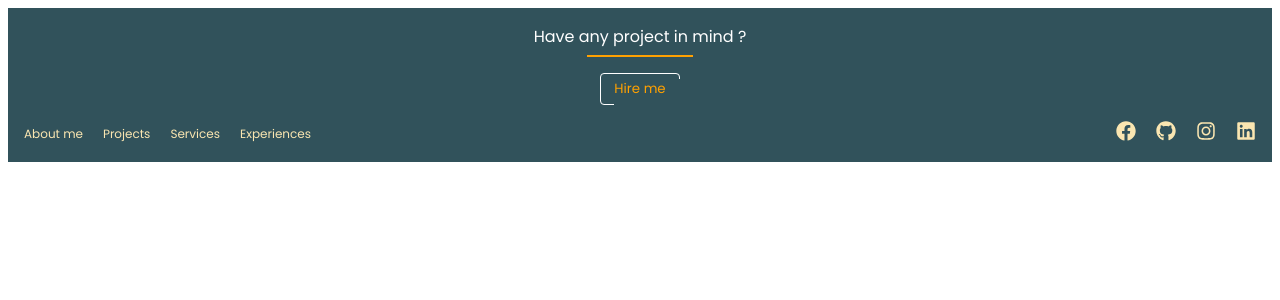
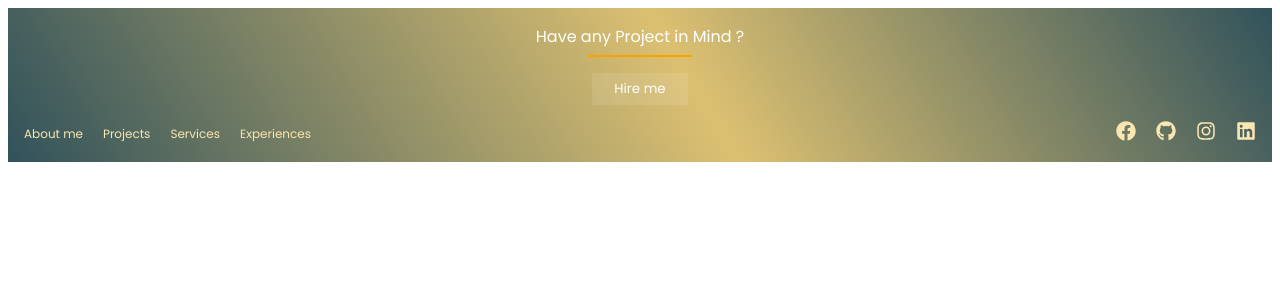
Before and after one commit to CREDO23/thierrybakera, a React (Vite) app: page / in a window 1280 px wide. Shown: the top 300 px of the page. Built offline with nearby package versions, Linux system fonts and the light colour scheme.

Commit message:
feat : finalise footer

```diff
--- a/src/components/Footer.jsx
+++ b/src/components/Footer.jsx
@@ -6,7 +6,7 @@ export default function () {
     <footer>
       <div className="hire-me-section">
         <div>
-          <span>Have any project in mind ?</span>
+          <span>Have any Project in Mind ?</span>
           <div></div>
         </div>
         <button>Hire me</button>
--- a/src/styles/css/index.css
+++ b/src/styles/css/index.css
@@ -1,7 +1,8 @@
 @import url("https://fonts.googleapis.com/css2?family=Poppins:wght@100;200;300;400;500;600;700;800&display=swap");
 footer {
   width: 100%;
-  background-color: #31525b;
+  background: rgb(49, 82, 91);
+  background: linear-gradient(239deg, rgb(49, 82, 91) 0%, rgb(220, 192, 113) 46%, rgb(49, 82, 91) 100%);
   height: auto;
   padding: 1rem;
   display: flex;
@@ -39,42 +40,52 @@ footer .hire-me-section > div span {
 }
 footer .hire-me-section button {
   margin: 1rem;
-  transition: all 0.3s ease-in-out;
   position: relative;
-  border: 1px solid #ffffff;
-  z-index: 0;
+  transition: all 0.5s;
+  border: none;
+  background: inherit;
+  color: #b3dee5;
+  height: 2rem;
+  width: 6rem;
+  border-radius: 4px;
+  color: #ffffff;
+}
+footer .hire-me-section button:hover {
   background: transparent;
   color: #ffffff;
-  height: 2rem;
-  width: 5rem;
-  border-radius: 4px;
-  color: #ffa101;
 }
-footer .hire-me-section button:hover {
-  color: #ffa101;
-  border-color: #ffa101;
-  transition: 0s;
-}
-footer .hire-me-section button::after, footer .hire-me-section button::before {
+footer .hire-me-section button::after {
   content: "";
   position: absolute;
-  background: #31525b;
-  z-index: -1;
-  transition: 0.8s;
+  top: 0;
+  left: 0;
+  width: 100%;
+  height: 100%;
+  z-index: 1;
+  background-color: rgba(255, 255, 255, 0.1);
+  transition: all 0.3s;
+}
+footer .hire-me-section button:hover::after {
+  opacity: 0;
+  transform: scale(0.5, 0.5);
+  background: transparent;
 }
 footer .hire-me-section button::before {
-  height: calc(100% + 2px);
-  width: 90%;
-}
-footer .hire-me-section button::after {
-  width: calc(100% + 2px);
-  height: 30px;
-}
-footer .hire-me-section button:hover::after {
-  height: 0px;
+  content: "";
+  position: absolute;
+  top: 0;
+  left: 0;
+  width: 100%;
+  height: 100%;
+  z-index: 1;
+  opacity: 0;
+  transition: all 0.3s;
+  border: 1px solid #ffffff;
+  transform: scaleX(1.5);
 }
 footer .hire-me-section button:hover::before {
-  width: 0px;
+  opacity: 1;
+  transform: scale(1, 1);
 }
 footer .navigation-section {
   width: 100%;
--- a/src/styles/sass/_mixins.scss
+++ b/src/styles/sass/_mixins.scss
@@ -90,10 +90,12 @@
   }
 }
 
-@mixin btn-thin($hovercolor : rgb(182, 177, 177)) {
+@mixin btn-thin($color ,$hovercolor : rgb(182, 177, 177)) {
   position: relative;
   transition: all 0.5s;
   border: none;
+  background: inherit;
+  color: #{$color};
 
   &:hover{
     background: transparent;
@@ -129,7 +131,7 @@
     opacity: 0;
     transition: all 0.3s;
     border: 1px solid  #{$hovercolor};
-    transform: scale(1.2, 1.2);
+    transform: scaleX(1.5);
   }
 
   &:hover::before {
--- a/src/styles/sass/layouts/_footer.scss
+++ b/src/styles/sass/layouts/_footer.scss
@@ -4,7 +4,14 @@
 
 footer {
   width: 100%;
-  background-color: clr(primary, blue);
+  //   background-color: clr(primary, blue);
+  background: rgb(49, 82, 91);
+  background: linear-gradient(
+    239deg,
+    rgba(49, 82, 91, 1) 0%,
+    rgb(220, 192, 113) 46%,
+    rgba(49, 82, 91, 1) 100%
+  );
   height: auto;
   padding: 1rem;
   display: flex;
@@ -35,22 +42,19 @@ footer {
       span {
         color: clr(secondary, base);
         font-size: ft-sz(300);
-        @include mq(phone){
-            font-size: ft-sz(200);
+        @include mq(phone) {
+          font-size: ft-sz(200);
         }
       }
     }
     button {
       margin: 1rem;
-      @include btn-framed(
-        clr(secondary, base),
-        clr(primary, blue),
-        clr(primary, yellow)
-      );
+      @include btn-thin(clr(secondary, blue), clr(secondary, base));
       height: 2rem;
-      width: 5rem;
+      width: 6rem;
       border-radius: 4px;
-      color: clr(primary, yellow);
+      color: clr(secondary, base);
+
     }
   }
 
@@ -60,10 +64,10 @@ footer {
     align-items: center;
     justify-content: space-between;
 
-    @include mq(phone){
-        flex-direction: column;
-        justify-content: center;
-        gap : 1rem
+    @include mq(phone) {
+      flex-direction: column;
+      justify-content: center;
+      gap: 1rem;
     }
 
     ul {
@@ -77,13 +81,12 @@ footer {
       font-size: ft-sz(100);
       color: clr(secondary, yellow);
 
-
       li {
         cursor: pointer;
         font-weight: light;
 
-        &:hover{
-            color: clr(primary, yellow); ;
+        &:hover {
+          color: clr(primary, yellow);
         }
       }
     }
```
Also changed, not shown: src/assets/footerbg.svg (added), 1 other file (tests, documents, lock files or other folders).
